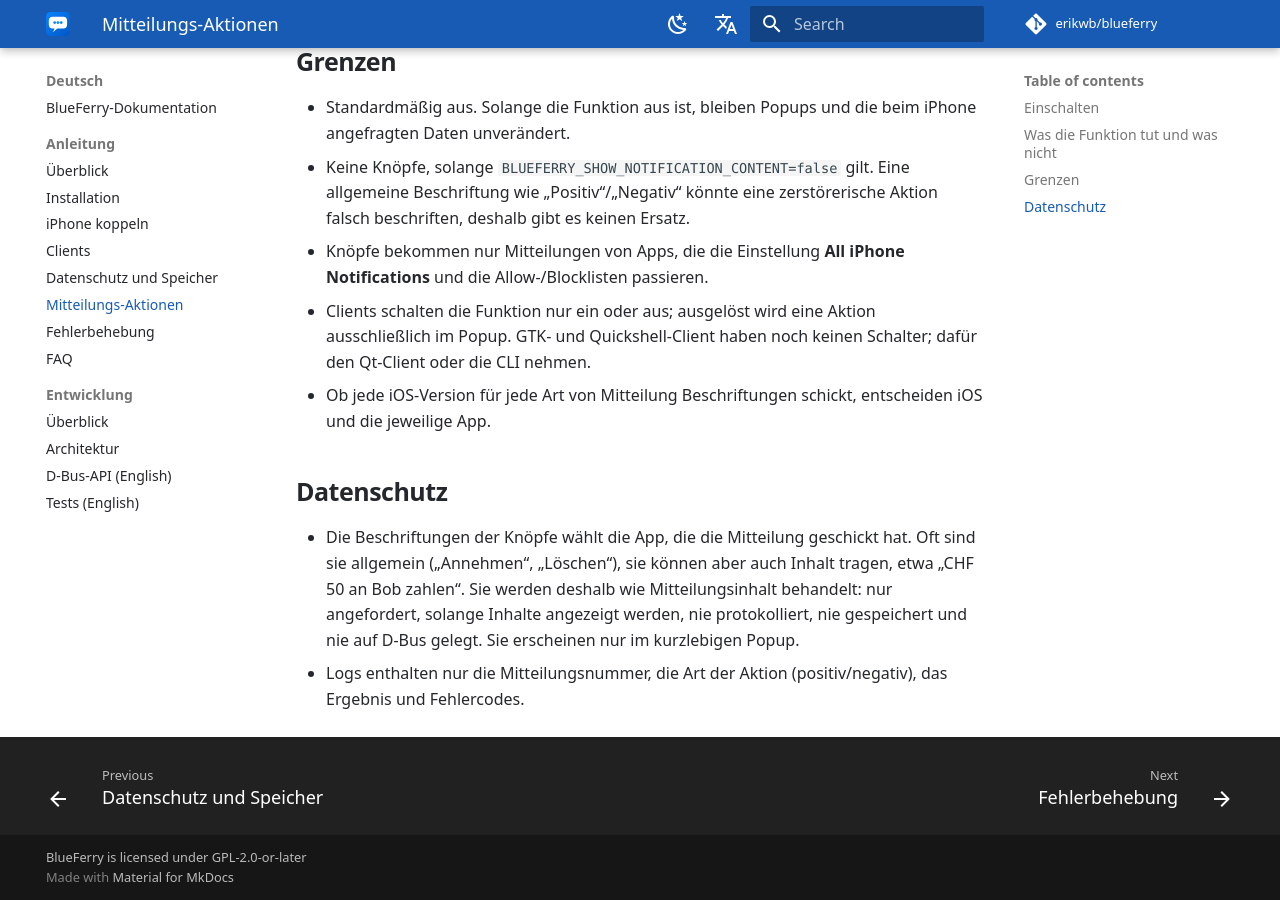
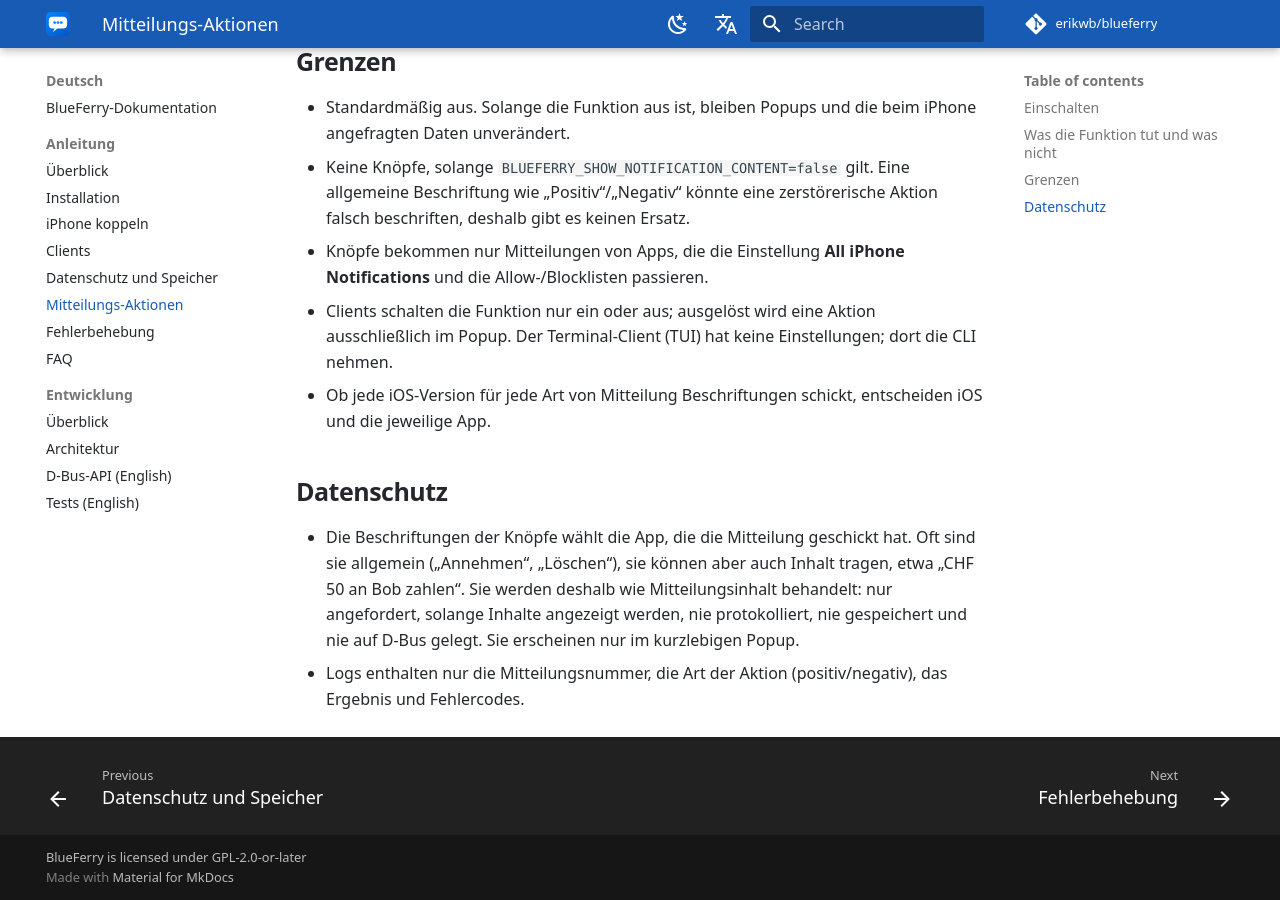
Before and after one commit to erikwb/blueferry, an MkDocs documentation site: the page built from docs/de/user/notification-actions.md, in a window 1280 px wide and 900 px high, scrolled down 2119 px. Built offline with MkDocs 1.6.1 and Material for MkDocs 9.7.7, drawn with Linux system fonts in a browser that asks for light colours; some web fonts are replaced; comment, search, counter and statistics services are not loaded; some of the changed text lies outside the part shown.

Commit message:
Document the notification-actions switch in the GTK and Quickshell clients
The guides and README pointed GTK and Quickshell users to the Qt client or
the CLI. Both clients now have the switch; only the TUI, which has no
settings surface, still relies on the CLI.

```diff
--- a/docs/de/user/notification-actions.md
+++ b/docs/de/user/notification-actions.md
@@ -93,8 +93,8 @@ an sind und warum sie gegebenenfalls nicht greifen. `GetStatus` enthält
 - Knöpfe bekommen nur Mitteilungen von Apps, die die Einstellung **All iPhone
   Notifications** und die Allow-/Blocklisten passieren.
 - Clients schalten die Funktion nur ein oder aus; ausgelöst wird eine Aktion
-  ausschließlich im Popup. GTK- und Quickshell-Client haben noch keinen
-  Schalter; dafür den Qt-Client oder die CLI nehmen.
+  ausschließlich im Popup. Der Terminal-Client (TUI) hat keine
+  Einstellungen; dort die CLI nehmen.
 - Ob jede iOS-Version für jede Art von Mitteilung Beschriftungen schickt,
   entscheiden iOS und die jeweilige App.
 
```
Also changed, not shown: other parts of docs/de/user/notification-actions.md (+2 -2 lines), README.md (+2 -2 lines), docs/en/user/notification-actions.md (+4 -4 lines).
